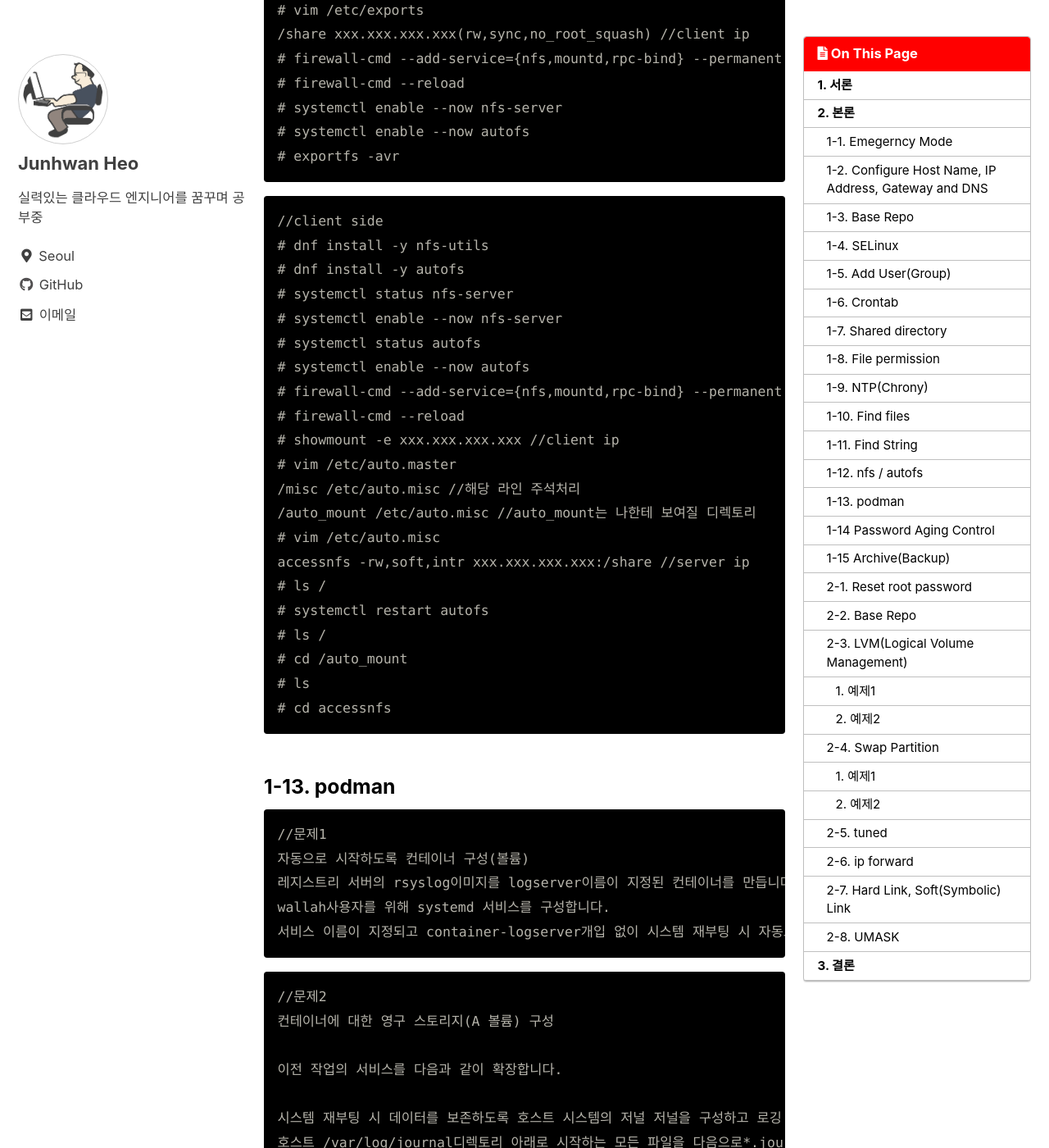
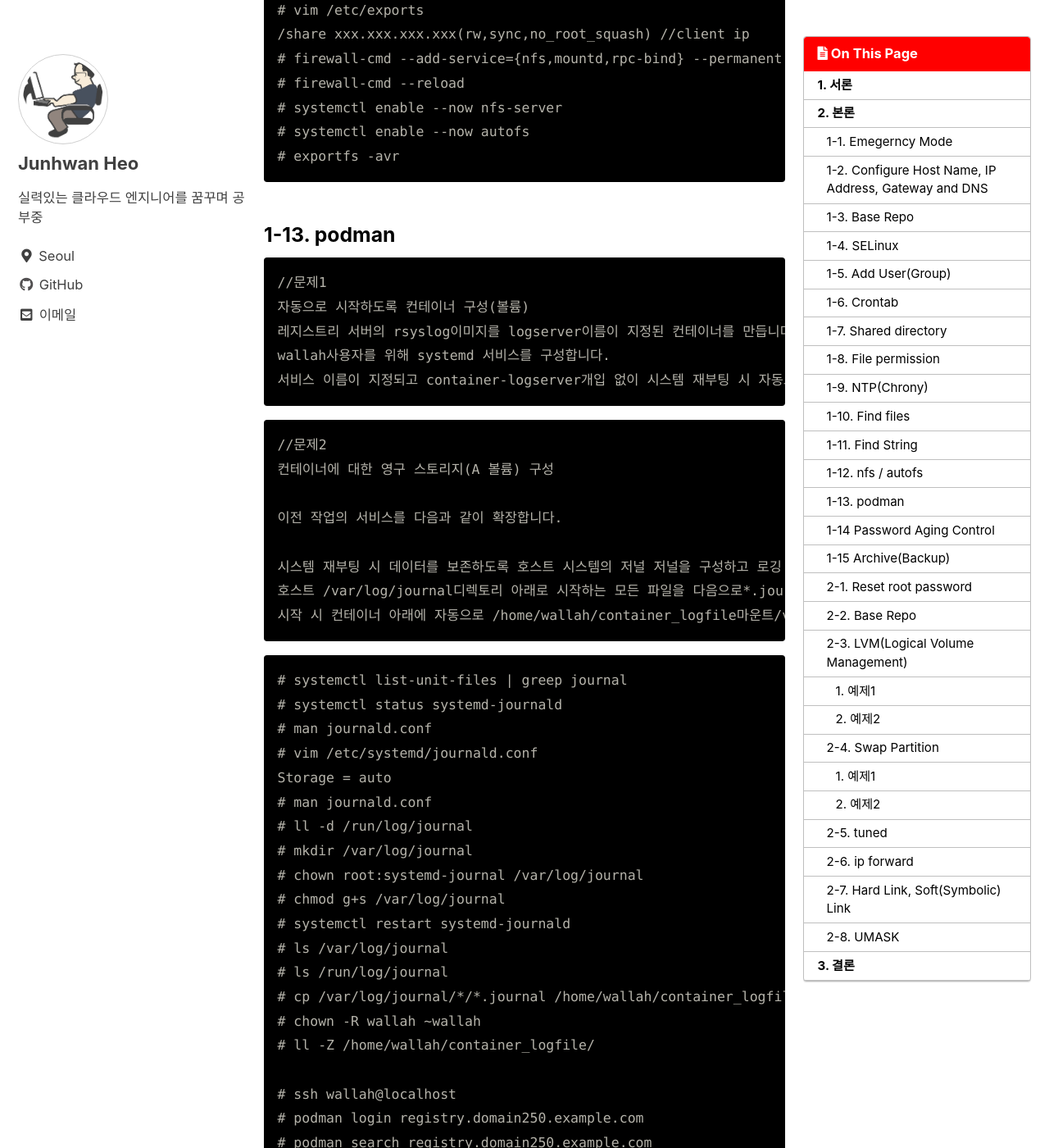
Before and after one commit to holeman4110/holeman4110.github.io, a Jekyll site: the page built from _posts/2023-03-03-rhcsa_practice.md, in a window 1280 px wide and 1400 px high, scrolled down 8124 px. Shown: the whole window at 82% size. Built offline with Jekyll 4.4.1, drawn with Linux system fonts in a browser that asks for light colours; cached includes are drawn as plain includes; a script bundle is joined from its source files by our own code; comment, search, counter and statistics services are not loaded.

Commit message:
Update 2023-03-03-rhcsa_practice.md

````diff
--- a/_posts/2023-03-03-rhcsa_practice.md
+++ b/_posts/2023-03-03-rhcsa_practice.md
@@ -307,30 +307,6 @@ ldapuser0 -rw,sync serverb.lab.example.com:/rhome/ldapuser0
 # systemctl enable --now nfs-server
 # systemctl enable --now autofs
 # exportfs -avr
-```
-
-```
-//client side
-# dnf install -y nfs-utils
-# dnf install -y autofs
-# systemctl status nfs-server
-# systemctl enable --now nfs-server
-# systemctl status autofs
-# systemctl enable --now autofs
-# firewall-cmd --add-service={nfs,mountd,rpc-bind} --permanent
-# firewall-cmd --reload
-# showmount -e xxx.xxx.xxx.xxx //client ip
-# vim /etc/auto.master
-/misc /etc/auto.misc //해당 라인 주석처리
-/auto_mount /etc/auto.misc //auto_mount는 나한테 보여질 디렉토리
-# vim /etc/auto.misc
-accessnfs -rw,soft,intr xxx.xxx.xxx.xxx:/share //server ip
-# ls /
-# systemctl restart autofs
-# ls /
-# cd /auto_mount
-# ls
-# cd accessnfs
 ```
 
 ### 1-13. podman
````
